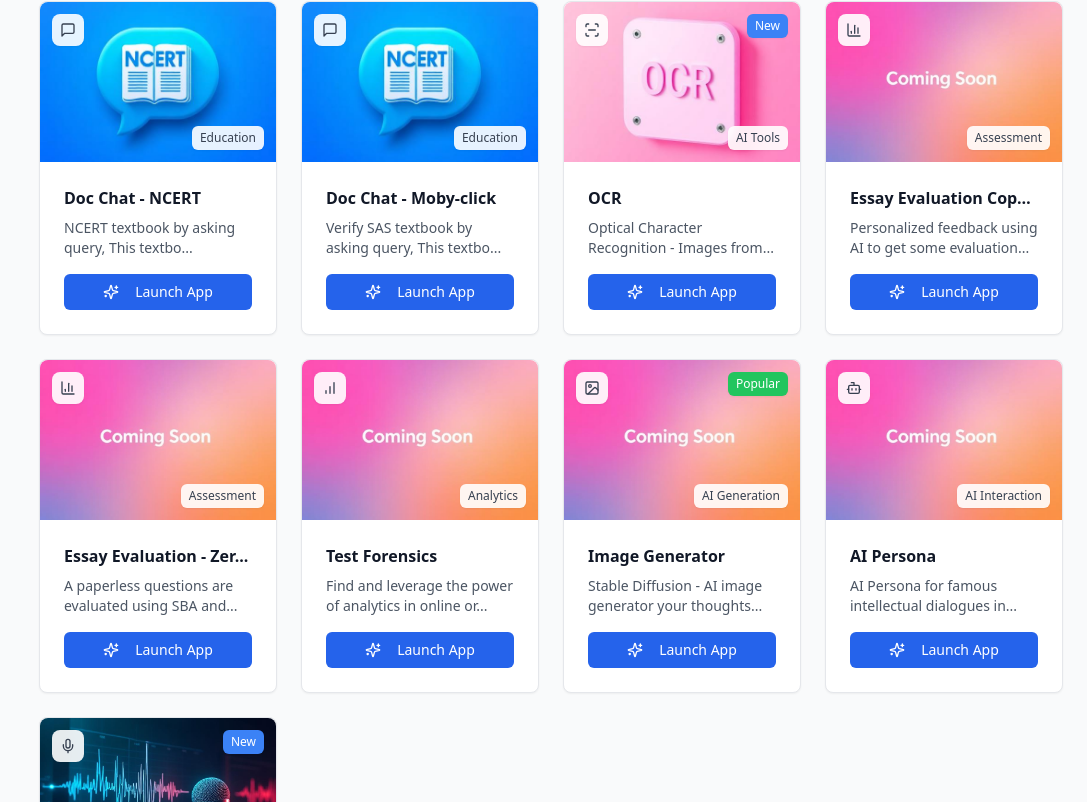
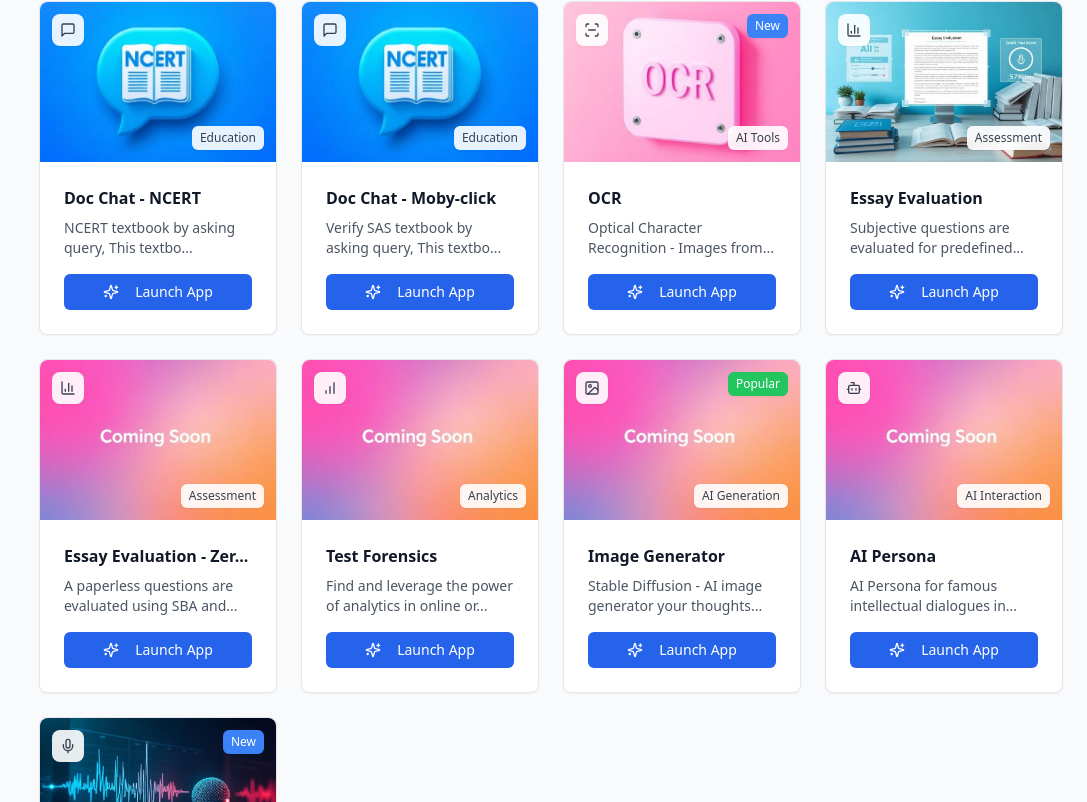
Before and after one commit to anantha-krishna-ks/excel-quest-craft, a React (Vite) app: page /dashboard in a window 1280 px wide. Shown: the part 1098-1900 px from the top of the page, without its empty margins (193-1280 px from the left). Built offline with nearby package versions, Linux system fonts and the light colour scheme.

Commit message:
Refactor: Update Essay Evaluation card

```diff
--- a/src/pages/Dashboard.tsx
+++ b/src/pages/Dashboard.tsx
@@ -18,6 +18,7 @@ import docChatImage from "@/assets/doc-chat-ncert.png"
 import ocrImage from "@/assets/ocr.png"
 import comingSoonImage from "@/assets/coming-soon.png"
 import speechEvaluationImage from "@/assets/speech-evaluation-hero.jpg"
+import essayEvaluationImage from "@/assets/essay-evaluation-hero.jpg"
 
 const Dashboard = () => {
   const [activeTab, setActiveTab] = useState("All")
@@ -174,10 +175,10 @@ const Dashboard = () => {
     },
     {
       id: "essay-evaluation",
-      title: "Essay Evaluation Copy paste candidate response",
-      description: "Personalized feedback using AI to get some evaluation...",
+      title: "Essay Evaluation",
+      description: "Subjective questions are evaluated for predefined books, using AI to get score and feedbacks for answer responses.",
       path: "/essay-evaluation",
-      image: comingSoonImage,
+      image: essayEvaluationImage,
       category: "Assessment",
       icon: BarChart3,
       subscriptionStatus: "pending"
```
Also changed, not shown: src/assets/essay-evaluation-hero.jpg (added).
